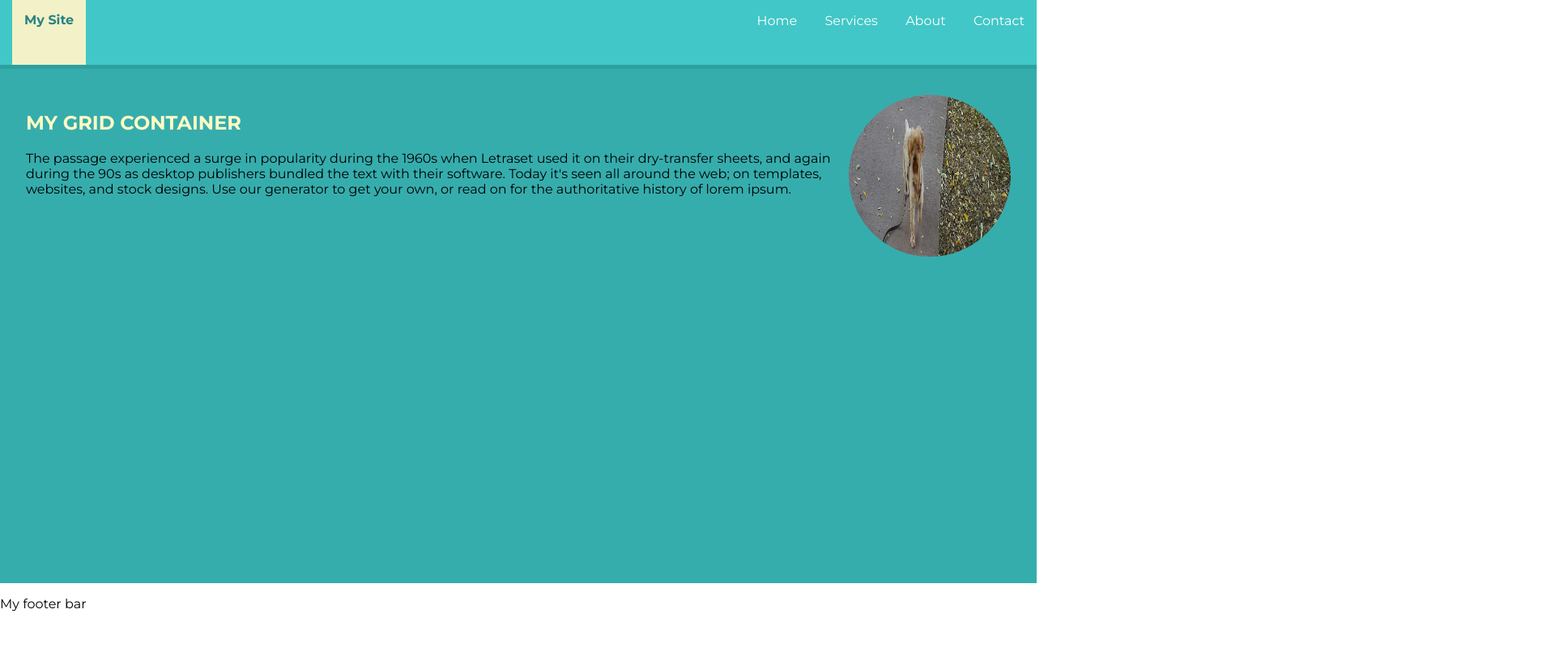
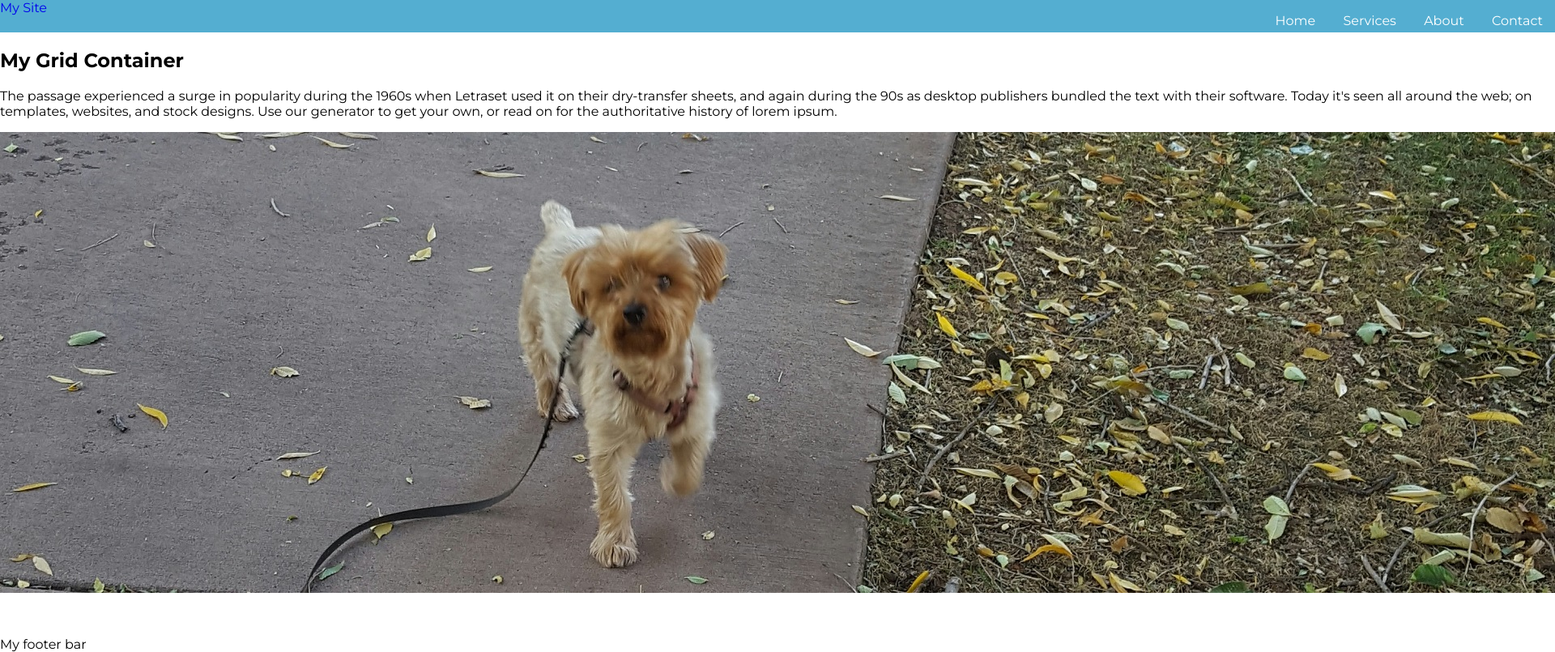
Before and after one commit to randywhitaker/cssgridsite, a plain HTML site: page Index.html in a window 1280 px wide. Shown: the whole page at 81% size, 1920 px wide, since content can reach past the window. Drawn offline with Linux system fonts and the light colour scheme.

Commit message:
update layout

```diff
--- a/css/main.css
+++ b/css/main.css
@@ -1,60 +1,51 @@
 @import url('https://fonts.googleapis.com/css?family=Montserrat:400,700');
 body, html { height: 100%; }
+
 body {
-    margin: 0;
-    font-family: 'Montserrat', sans-serif;
-    display: grid;
-    grid-template-rows: 10% auto 10%;
+  margin: 0;
+  font-family: 'Montserrat', sans-serif;
+  display: grid;
+  grid-template-rows: 40px auto 30px;
 }
-#site-logo {
-    padding: 15px;
-    margin-left: 15px;
-    background-color: #F3F1C7;
-    color: #298383;
-    text-align: center;
-    font-weight: bold;
-    display: inline-block;
-}
+
+.site-header #bander { padding: 5px;}
 .site-header a { text-decoration: none; }
 .site-header ul { list-style-type: none; float: right; }
 .site-header ul li { display: inline; }
 .site-header ul li a { color: #fff; padding: 15px; }
 .site-header {
-    background-color: #41c7c7;
+    background-color: #54aed1;
     display: grid;
     grid-template-columns: [site-logo] fit-content(20%) [nav-start] auto [nav-end];
 }
 
-#grid-container {
-    display: grid;
+.site-footer {
+  padding: 5px 20px;
+  background-color: #77c8e9;
 }
 
-section#page-container {
-    background-color: #36ADAD;
-    padding: 2em;
-    border-top: 5px solid #2eA0A0;
-
-    display: grid;
-    grid-template-columns: repeat(2, auto);
+.site-container {
+  background-color: #cccccc;
+  padding: 10px;
+  display: grid;
+  grid-gap: 5px;
+  grid-template-rows: repeat(2, fr1);
 }
-
-#content h1 {
-    text-transform: uppercase;
-    color: #FFFBC5;
+.site-container form {
+  padding: 2px 5px;
+  background-color: #bbb4b4;
 }
-
-#content p {
-    color: #000;
+.site-container button {
+  border-radius: 8px;
+  margin: 2px;
 }
-
-#bander img {
-    max-width: 100%;
-    background-size: cover;
-    margin: 0 auto;
+.site-container select {
+  width: 300px;
+  border-radius: 8px;
+  margin: 2px;
 }
-
-#bander {
-    border-radius: 50%;
-    width: 200px;
-    height: 200px;
+.site-container textarea {
+  border: 1px solid #000000;
+  width: 99%;
+  height: 90%;
 }
```
